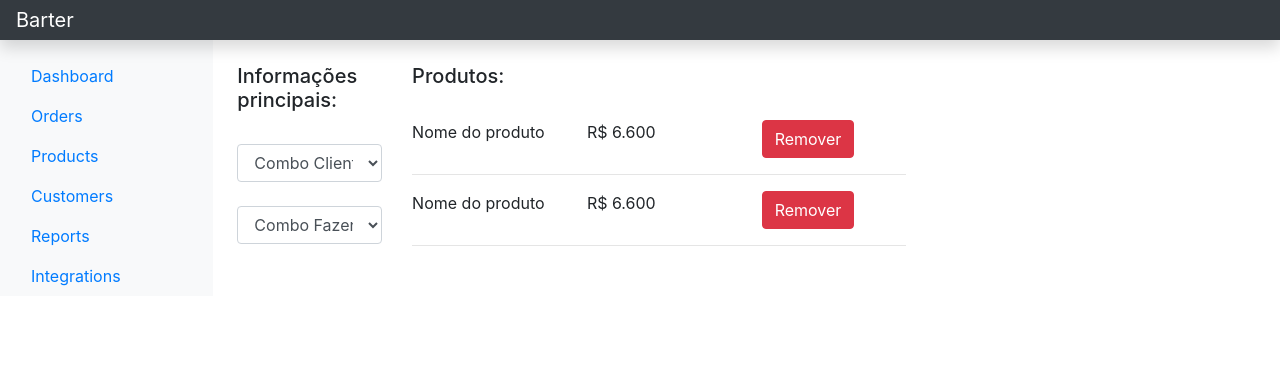
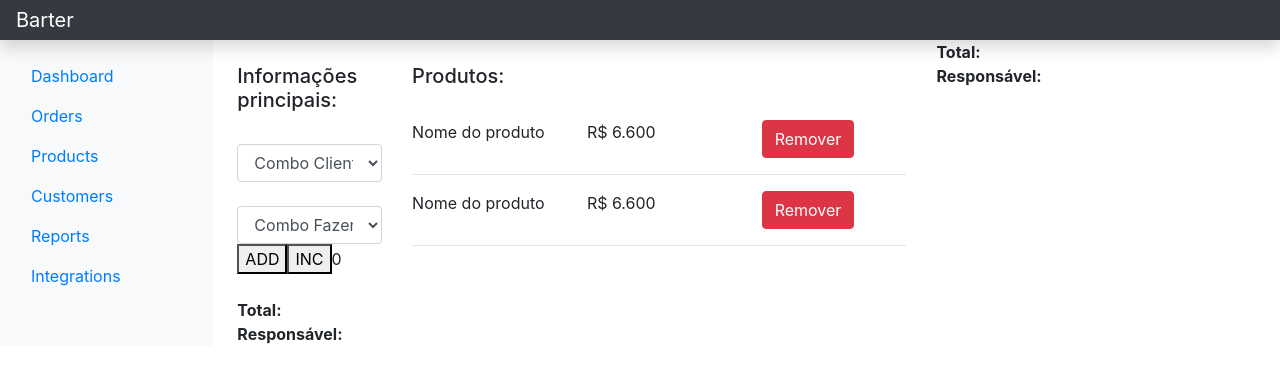
Before and after one commit to chicosilva/barterjs, a React (Create React App) app: page / in a window 1280 px wide. Shown: the top 382 px of the page. Built offline with nearby package versions, Linux system fonts and the light colour scheme.

Commit message:
teste com reduce

```diff
--- a/src/App.js
+++ b/src/App.js
@@ -2,15 +2,19 @@ import 'bootstrap/dist/css/bootstrap.min.css';
 import DadosPrincipais from './components/DadosPrincipais'
 import Produtos from './components/Produtos'
 import Totalizacao from './components/Totalizacao'
+import DataContext, {data} from './context/DataContext'
 
 
 function App() {
+
   return (
     <div className="row">
 
-      <DadosPrincipais />
-      <Produtos />
-      <Totalizacao />
+      <DataContext.Provider value={data}>
+        <DadosPrincipais />
+        <Produtos />
+        <Totalizacao />
+      </DataContext.Provider>
 
     </div>
   );
--- a/src/components/DadosPrincipais.js
+++ b/src/components/DadosPrincipais.js
@@ -1,6 +1,30 @@
-export default props => (
+import DataContext from '../context/DataContext';
+import {useContext, useReducer} from 'react';
 
-    <div className="col-md-2">
+
+export default (props) => {
+
+    const context = useContext(DataContext)
+
+    const redurcer = (state, action) => {
+
+        const actions = {
+
+            add: () => {
+                return {count: state.count + 1}
+            },
+
+            decrement: () => {
+                return {count: state.count - 1}
+            }
+        }
+
+        return actions[action.type]();
+    }
+
+    const [state, dispatch] = useReducer(redurcer, {count:0})
+
+    return (<div className="col-md-2">
 
         <div className="row">
             <div className="col-md-12">
@@ -32,6 +56,24 @@ export default props => (
             </div>
         </div>
 
-    </div>
+        <div className="row">
+            <div className="col-md-12">
+                <button onClick={() => dispatch({type: 'add'}) } > ADD </button>
+                <button onClick={() => dispatch({type: 'decrement'})} > INC </button>
+                {state.count}
+            </div>
+        </div>
 
-)
+        <div className="row">
+
+            <div className="col-md-4">
+                <br />
+                <strong>Total:</strong> {context.nome}
+                <br />
+                <strong>Responsável:</strong> {context.total}
+            </div>
+        </div>
+
+    </div>)
+
+}
--- a/src/components/Produtos.js
+++ b/src/components/Produtos.js
@@ -1,9 +1,18 @@
-export default props => (
+import ProdutoContext from '../context/DataContext';
+import {useContext} from 'react';
+
+export default (props) => {
+
+    const context = useContext(ProdutoContext);
+
+    return (
+
         <div className="col-md-6">
 
             <div class="row">
 
                 <div className="col-md-12">
+
                     <br />
                     <h5>Produtos:</h5>
                     <br />
@@ -44,4 +53,7 @@ export default props => (
             </div>
 
         </div>
+
     )
+
+}
--- a/src/components/Totalizacao.js
+++ b/src/components/Totalizacao.js
@@ -1,5 +1,16 @@
-export default props => (
-    <div className="col-md-4">
+import {useContext} from 'react';
+import ProdutoContext from '../context/DataContext'
 
-    </div>
-)
+
+export default (props) => {
+
+    const context = useContext(ProdutoContext);
+
+    return(
+        <div className="col-md-4">
+            <strong>Total:</strong> {context.nome}
+            <br />
+            <strong>Responsável:</strong> {context.total}
+        </div>
+    )
+}
--- /dev/null
+++ b/src/context/DataContext.js
@@ -0,0 +1,8 @@
+import React from 'react';
+
+export const data = {
+    responsavel: "Chicosilva",
+    valorTotal: 40,
+}
+
+export default React.createContext(data);
```
Also changed, not shown: 1 other file (tests, documents, lock files or other folders). Lines whose indentation alone changed are shown as unchanged.
